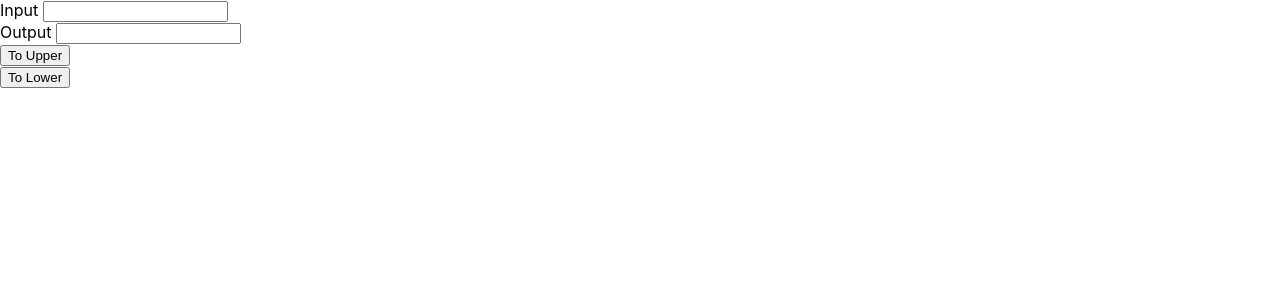
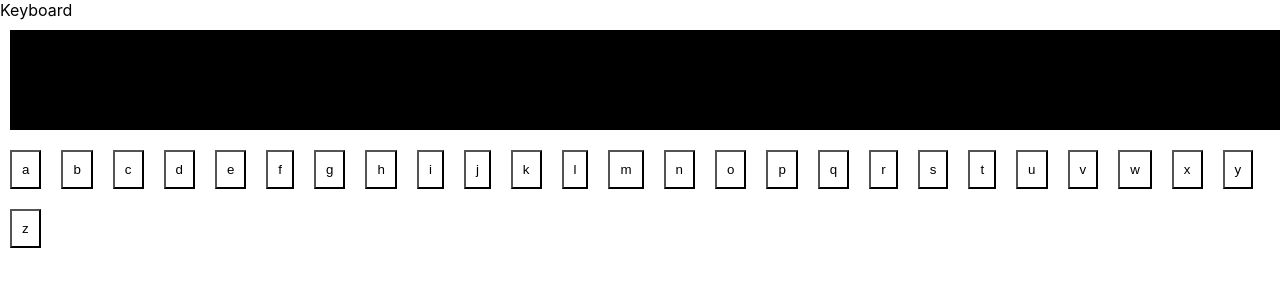
Before and after one commit to dnycstr/react-training-2025, a React (Create React App) app: page / in a window 1280 px wide. Shown: the top 300 px of the page. Built offline with nearby package versions, Linux system fonts and the light colour scheme.

Commit message:
Add keyboard companent

```diff
--- a/src/App.css
+++ b/src/App.css
@@ -15,7 +15,7 @@
 }
 
 .custom-div-one {
-  background-color: #282c34;
+  background-color: #000000;
   color: white;
   padding: 10px;
   margin: 10px;
@@ -26,6 +26,24 @@
   flex-direction: row;
   justify-content: space-between;
 }
+
+.box {
+  background-color: rgb(0, 0, 0);
+  color: white;
+  width: 100%;
+  height: 100px;
+  margin: 10px;
+}
+
+.keyboard-container {
+  background-color: rgb(255, 255, 255);
+  color: rgb(0, 0, 0);
+  font-weight: 400;
+  width:fit-content;
+  padding: 10px;
+  margin: 10px;
+}
+
 
 .red-div {
   background-color: red;
--- a/src/App.tsx
+++ b/src/App.tsx
@@ -1,9 +1,12 @@
 import "./App.css";
+import { KeyboardComponent } from "./parenttsx/KeyboardComponent";
 import { SampleComponentProps } from "./parenttsx/SampleComponentProps";
 import { SampleDataProps } from "./parenttsx/SampleDataProps";
 import { SampleEventProps } from "./parenttsx/SampleEventProps";
 import { SampleInputForm } from "./parenttsx/SampleInputForm";
-import { SampleInputFormWithFunction } from "./parenttsx/SampleInputFormWithFunction";
+
+
+
 
 function App() {
   return (
@@ -13,7 +16,7 @@ function App() {
       <SampleComponentProps /> */}
 
       {/* <SampleInputForm /> */}
-      <SampleInputFormWithFunction />
+      <KeyboardComponent/>
     </div>
   );
 }
--- /dev/null
+++ b/src/components/Keyboard.tsx
@@ -0,0 +1,8 @@
+interface RedDivProps {
+    onClick?: () => void;
+    children?: React.ReactNode;
+  }
+
+  export const Keyboard: React.FC<RedDivProps> = ({ children, onClick }) => {
+    return <button onClick={onClick} className="keyboard-container">{children}</button>;
+  };
--- /dev/null
+++ b/src/parenttsx/KeyboardComponent.tsx
@@ -0,0 +1,43 @@
+import { useState } from "react";
+import { Keyboard } from "../components/Keyboard"
+
+export const KeyboardComponent: React.FC = () => {
+    const [value, setValue] = useState("");
+    const handleClick = (letter: any) => {
+       setValue((prev) => prev + letter);
+
+    }
+return (
+<>
+<div>
+Keyboard <br/>
+<div className = "box" >{value}</div>
+<Keyboard onClick={() => handleClick ('a')}>a</Keyboard>
+<Keyboard onClick={() => handleClick ('b')}>b</Keyboard>
+<Keyboard onClick={() => handleClick ('c')}>c</Keyboard>
+<Keyboard onClick={() => handleClick ('d')}>d</Keyboard>
+<Keyboard onClick={() => handleClick ('e')}>e</Keyboard>
+<Keyboard onClick={() => handleClick ('f')}>f</Keyboard>
+<Keyboard onClick={() => handleClick ('g')}>g</Keyboard>
+<Keyboard onClick={() => handleClick ('h')}>h</Keyboard>
+<Keyboard onClick={() => handleClick ('i')}>i</Keyboard>
+<Keyboard onClick={() => handleClick ('j')}>j</Keyboard>
+<Keyboard onClick={() => handleClick ('k')}>k</Keyboard>
+<Keyboard onClick={() => handleClick ('l')}>l</Keyboard>
+<Keyboard onClick={() => handleClick ('m')}>m</Keyboard>
+<Keyboard onClick={() => handleClick ('n')}>n</Keyboard>
+<Keyboard onClick={() => handleClick ('o')}>o</Keyboard>
+<Keyboard onClick={() => handleClick ('p')}>p</Keyboard>
+<Keyboard onClick={() => handleClick ('q')}>q</Keyboard>
+<Keyboard onClick={() => handleClick ('r')}>r</Keyboard>
+<Keyboard onClick={() => handleClick ('s')}>s</Keyboard>
+<Keyboard onClick={() => handleClick ('t')}>t</Keyboard>
+<Keyboard onClick={() => handleClick ('u')}>u</Keyboard>
+<Keyboard onClick={() => handleClick ('v')}>v</Keyboard>
+<Keyboard onClick={() => handleClick ('w')}>w</Keyboard>
+<Keyboard onClick={() => handleClick ('x')}>x</Keyboard>
+<Keyboard onClick={() => handleClick ('y')}>y</Keyboard>
+<Keyboard onClick={() => handleClick ('z')}>z</Keyboard>
+</div>
+</>)
+}
--- a/src/parenttsx/SampleInputFormWithFunction.tsx
+++ b/src/parenttsx/SampleInputFormWithFunction.tsx
@@ -1,4 +1,5 @@
 import { useState } from "react";
+import { KeyboardComponent } from "./KeyboardComponent";
 
 export const SampleInputFormWithFunction: React.FC = () => {
   const [inputValue, setInputValue] = useState("");
@@ -35,7 +36,8 @@ export const SampleInputFormWithFunction: React.FC = () => {
         >
           To Lower
         </button>
-      </div>
+    </div>
+<KeyboardComponent />
     </div>
   );
 };
```
